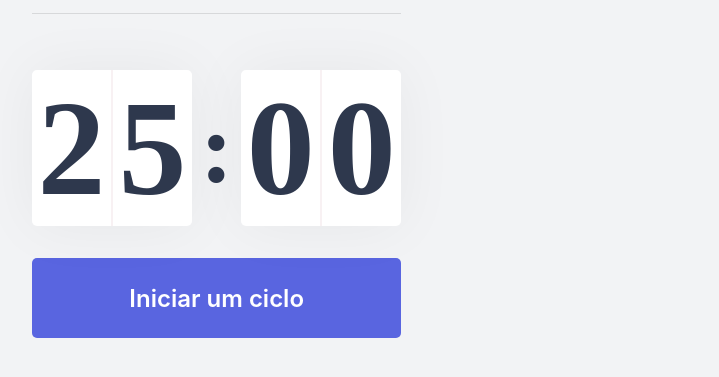
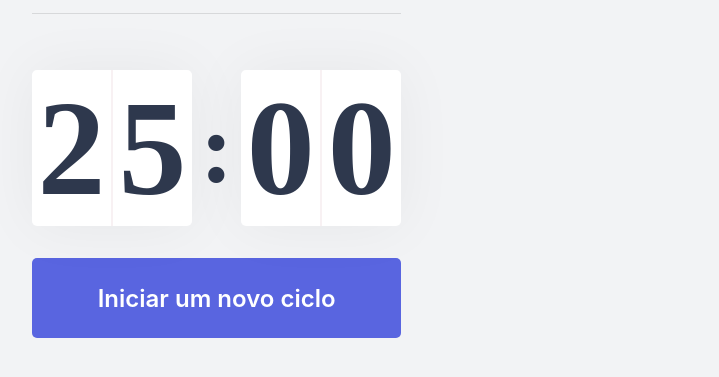
Before and after one commit to crummenauerca/MoveIt-React-NestJs-TypeScript, a Next.js app: page / in a window 1280 px wide. Shown: the part 329-706 px from the top of the page, without its empty margins (280-999 px from the left). Built offline with nearby package versions, Linux system fonts and the light colour scheme.

Commit message:
Stopping and resetting the countdown

```diff
--- a/src/components/Countdown.tsx
+++ b/src/components/Countdown.tsx
@@ -1,9 +1,12 @@
 import { useState, useEffect } from 'react'
 import styles from '../styles/components/countdown.module.css'
 
+let countdownTimeout: NodeJS.Timeout
+
 export function Countdown() {
   const [time, setTime] = useState(25 * 60)
-  const [active, setActive] = useState(false)
+  const [isActive, setIsActive] = useState(false)
+  const [hasFineshed, setHasFineshed] = useState(false)
 
   const minutes = Math.floor(time / 60)
   const seconds = time % 60
@@ -12,16 +15,29 @@
   const [secondLeft, secondRight] = String(seconds).padStart(2, '0').split('')
 
   function startCountdown() {
-    setActive(true)
+    setIsActive(true)
+  }
+
+  function resetCountdown() {
+    setTime(25 * 60)
+    setIsActive(false)
+    clearTimeout(countdownTimeout)
   }
 
   useEffect(() => {
-    if (active === true && time > 0) {
-      setTimeout(() => {
+    if (isActive === true && time > 0) {
+      countdownTimeout = setTimeout(() => {
         setTime(time - 1)
-      }, 1000)
+      }, 1)
+    } else {
+      if (time == 0 && isActive) {
+        setTime(25 * 60)
+        setIsActive(false)
+        setHasFineshed(true)
+        console.log('Finalizou um ciclo!')
+      }
     }
-  }, [active, time])
+  }, [isActive, time])
 
   return (
     <div>
@@ -36,12 +52,17 @@
           <span>{secondRight}</span>
         </div>
       </div>
-      <button type="button"
-        className={styles.countdownButton}
-        onClick={startCountdown}
-      >
-        Iniciar um ciclo
-            </button>
+      {isActive ? (
+        <button type="button"
+          className={`${styles.countdownButton} ${styles.countdownButtonActive}`}
+          onClick={resetCountdown}
+        >Abandonar ciclo</button>
+      ) : (
+          <button type="button"
+            className={styles.countdownButton}
+            onClick={startCountdown}
+          >Iniciar um novo ciclo</button>
+        )}
     </div>
   )
 }
--- a/src/styles/components/Countdown.module.css
+++ b/src/styles/components/Countdown.module.css
@@ -55,3 +55,13 @@
 .countdownButton:hover {
   background: var(--blue-dark);
 }
+
+.countdownButtonActive {
+  background: var(--white);
+  color: var(--title);
+}
+
+.countdownButtonActive:hover {
+  background: var(--red);
+  color: var(--white);
+}
```
